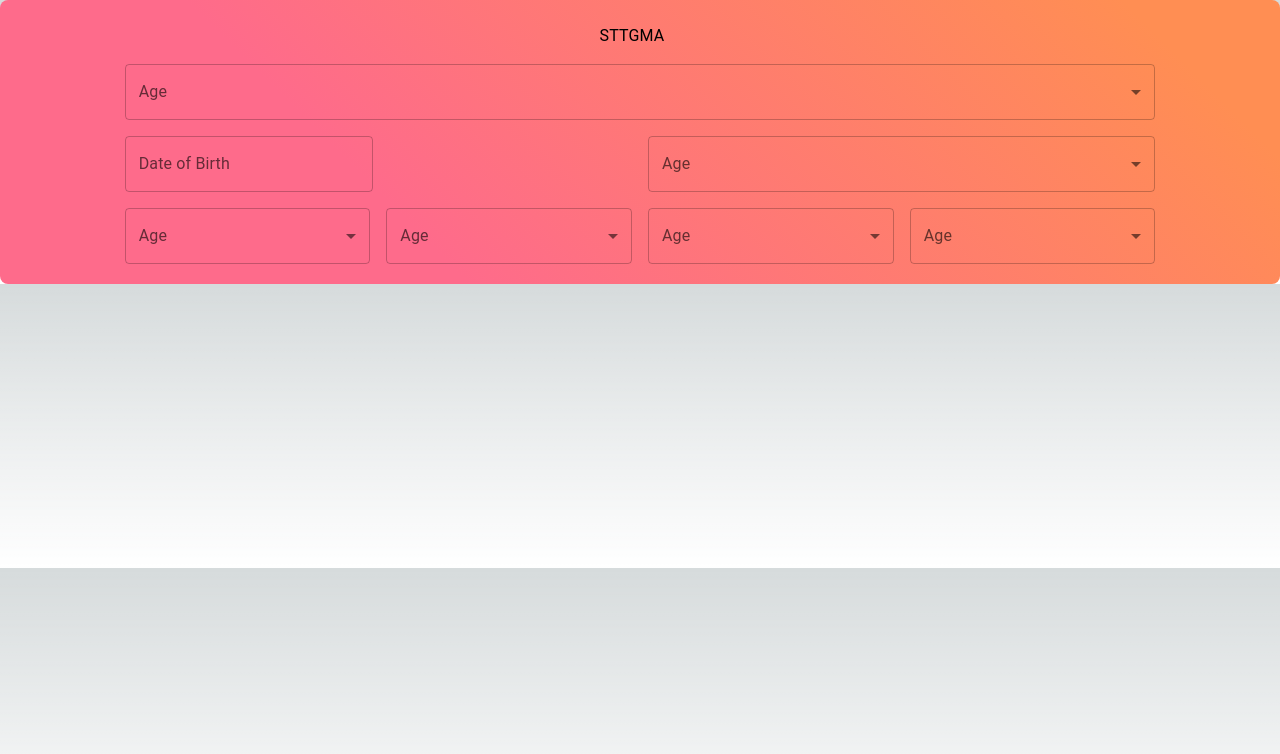
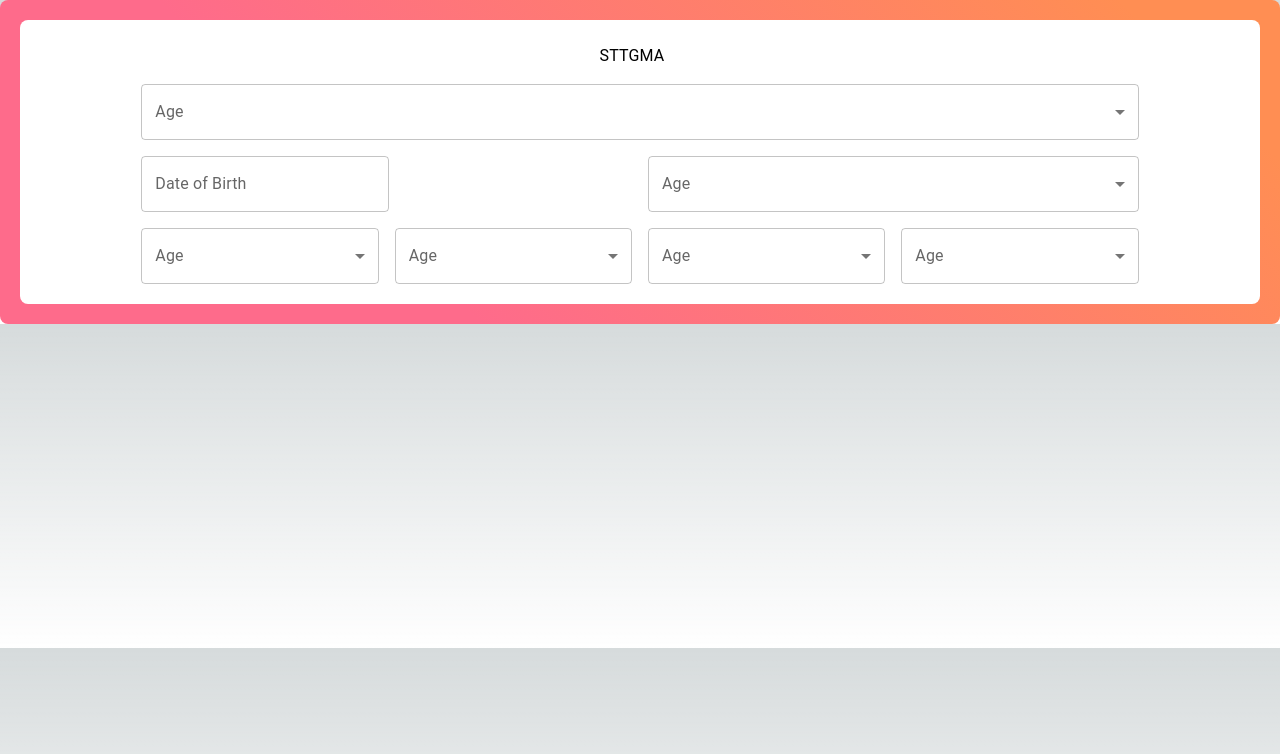
Before and after one commit to m-irfan-arshad/medtel-sttgma-ui, a Next.js app in the folder capybara/: page / in a window 1280 px wide. Shown: the top 754 px of the page. Built offline with nearby package versions, Linux system fonts and the light colour scheme.

Commit message:
introducing.... styledBox component!

```diff
--- /dev/null
+++ b/capybara/src/app/StyledBox.jsx
@@ -0,0 +1,25 @@
+
+import React from 'react';
+import Box from '@mui/material/Box';
+
+export default function StyledBox(props) {
+  return (
+    <Box
+      sx={{
+        backgroundColor: 'white',
+        padding: '20px',
+        maxWidth: {
+          xs: '550px',
+          sm: '900px',
+          md: '1200px',
+          lg: '1300px',
+          xl: '1400px',
+        },
+        margin: '0 auto',
+        borderRadius: '8px',
+      }}
+    >
+      {props.children}
+    </Box>
+  );
+}
--- a/capybara/src/app/page.js
+++ b/capybara/src/app/page.js
@@ -6,6 +6,8 @@ import { Select } from '@mui/material'
 import React from 'react';
 import Grid from '@mui/material/Grid';
 import Typography from '@mui/material/Typography';
+import Box from '@mui/material/Box';
+import StyledBox from './StyledBox';
 
 
 
@@ -22,7 +24,7 @@ export default function Home() {
         }}
       >
 
-
+  <StyledBox>
       <Grid container spacing={2} justifyContent = "center">
         <Grid xs={10} style={{ marginTop: '20px' }}>
           <Typography align="center"> STTGMA </Typography>
@@ -51,7 +53,7 @@ export default function Home() {
         </Grid>
 
       </Grid>
-
+  </StyledBox>
 
 
       </div> {/* end gradient :) */}
```
